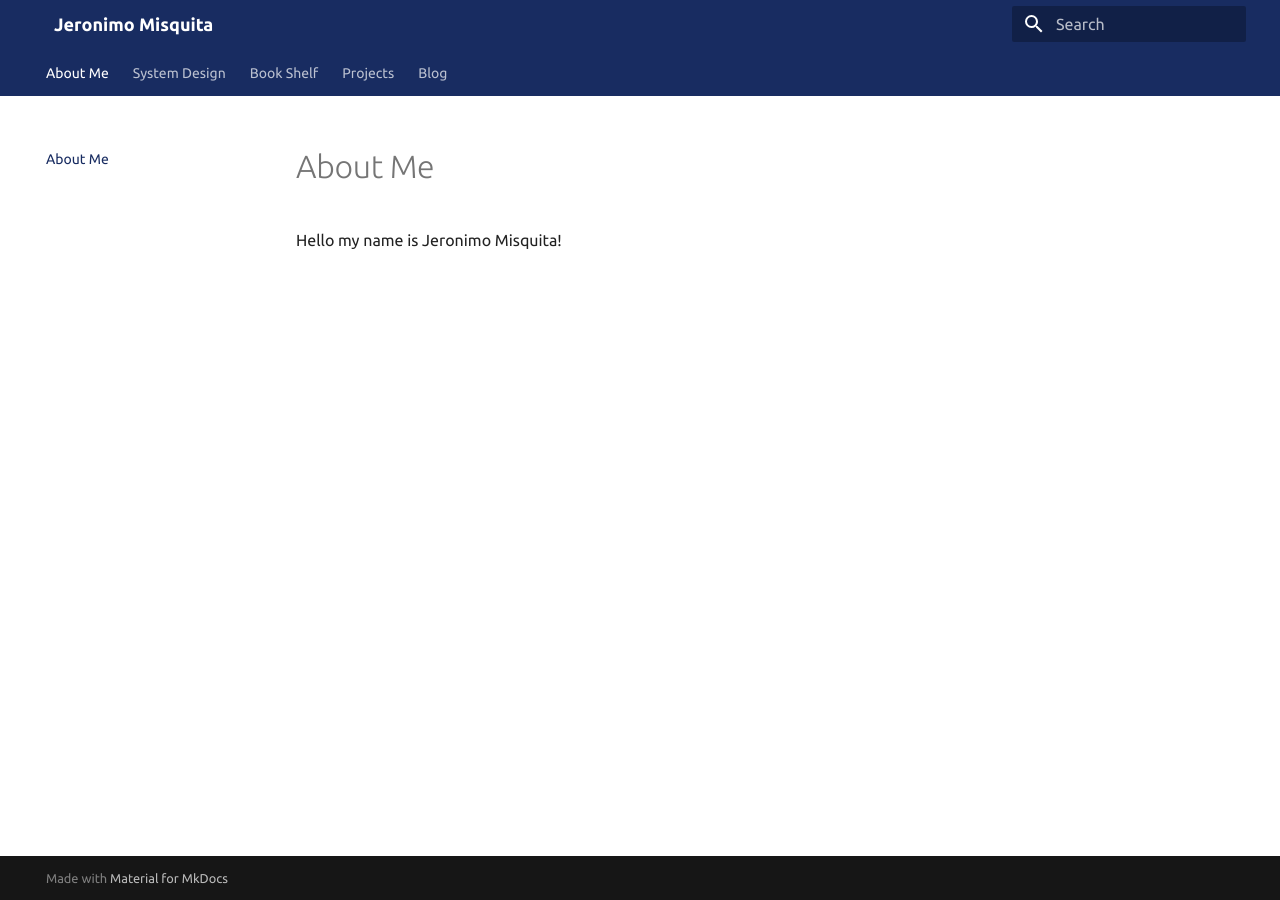
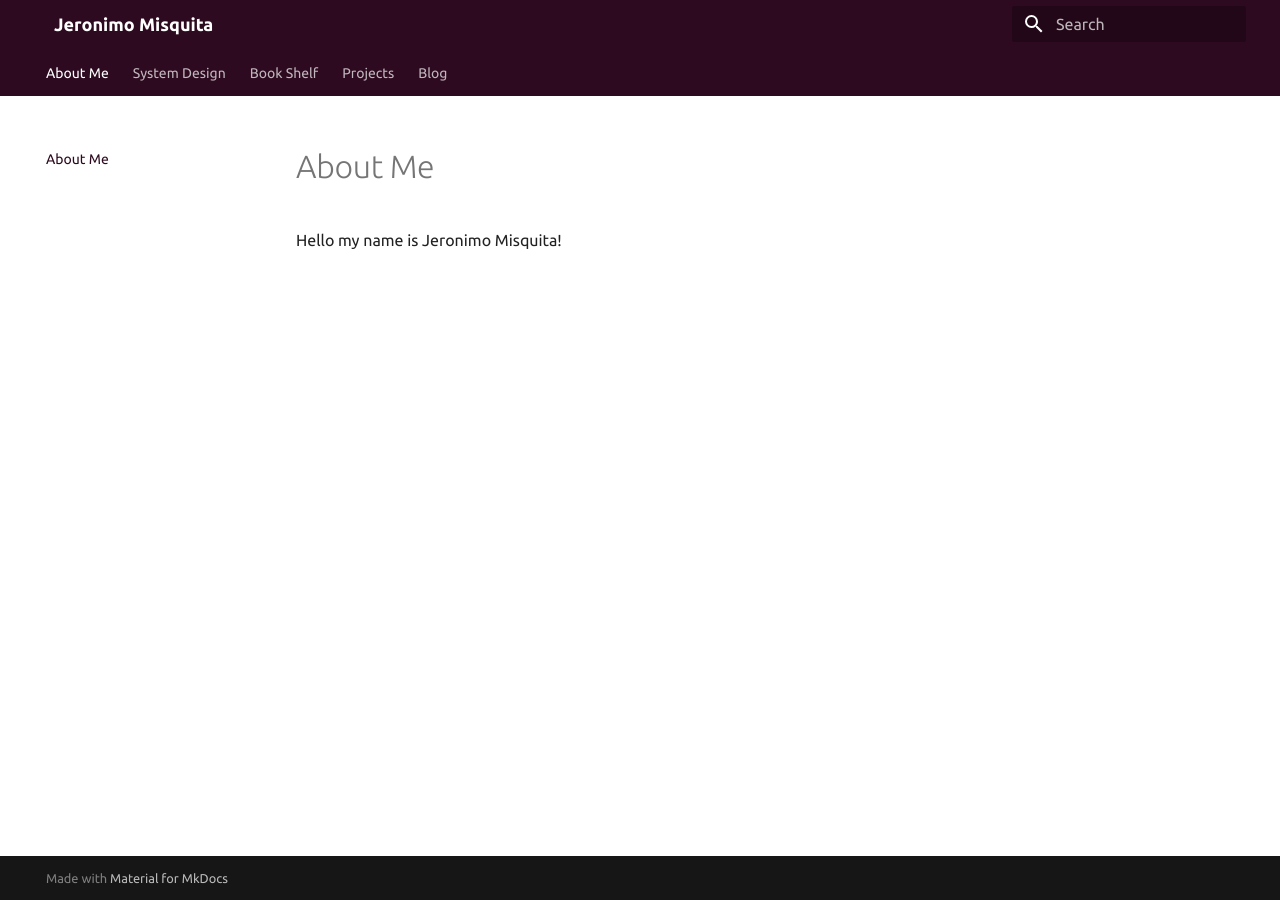
Before and after one commit to JeronimoMisquita/my-blog, an MkDocs documentation site: the page built from docs/index.md, in a window 1280 px wide. Built offline with MkDocs 1.6.1 and Material for MkDocs 9.7.7, drawn with Linux system fonts in a browser that asks for light colours.

Commit message:
Update colors

```diff
--- a/docs/stylesheets/extra.css
+++ b/docs/stylesheets/extra.css
@@ -1,10 +1,11 @@
+/* #42102d; */
 :root  > * {
-  --md-primary-fg-color:        #182C61;
+  --md-primary-fg-color:        #2d0a1f;
 }
 
-/* .md-header__title {
+.md-header__title {
     font-family: "Ubuntu";
-} */
+}
 
 /* Hide Logos and Icons */
 
```
